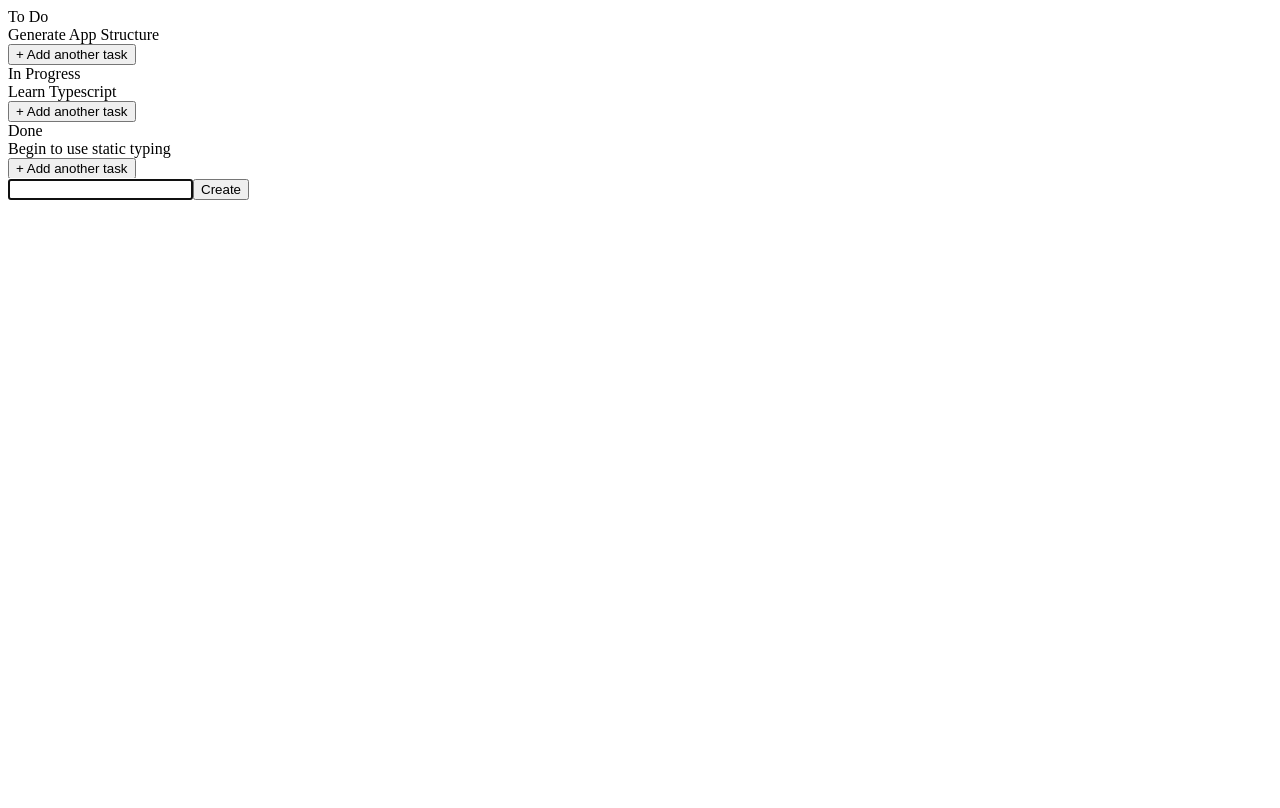
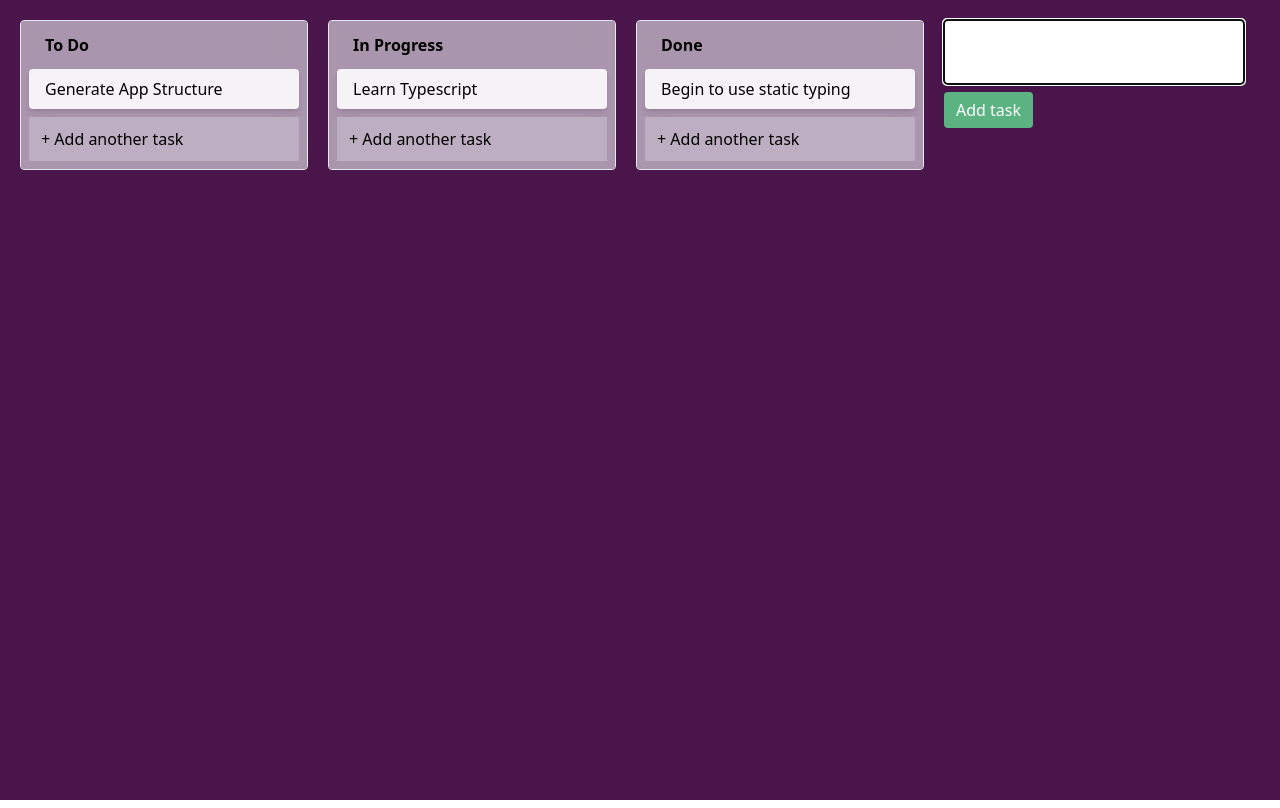
Before and after one commit to Mustycodes/kanban-board, a React (Create React App) app: page / in a window 1280 px wide. Both pictures are taken after a click on the button "+ Add another list". Built offline with nearby package versions, Linux system fonts and the light colour scheme.

Commit message:
style:style the entire app using tailwind

```diff
--- a/package.json
+++ b/package.json
@@ -39,5 +39,10 @@
       "last 1 firefox version",
       "last 1 safari version"
     ]
+  },
+  "devDependencies": {
+    "autoprefixer": "^10.4.2",
+    "postcss": "^8.4.7",
+    "tailwindcss": "^3.0.23"
   }
 }
--- /dev/null
+++ b/postcss.config.js
@@ -0,0 +1,6 @@
+module.exports = {
+  plugins: {
+    tailwindcss: {},
+    autoprefixer: {},
+  },
+}
--- a/src/App.tsx
+++ b/src/App.tsx
@@ -8,7 +8,7 @@ type AddItemButtonProps = {
 
 export function App() {
   return (
-    <div className="App-container">
+    <main id="app-container" className="bg-primary flex items-start gap-5 h-full w-full p-5">
       <Column text="To Do">
         <Card text="Generate App Structure" />
       </Column>
@@ -20,6 +20,6 @@ export function App() {
       </Column>
 
       <AddNewItem toggleButtonText="+ Add another list" onAdd={console.log} />
-    </div>
+    </main>
   );
 }
--- a/src/components/AddNewItem.tsx
+++ b/src/components/AddNewItem.tsx
@@ -22,7 +22,7 @@ export const AddNewItem = (props: AddNewItemProps) => {
     );
   }
   return (
-    <button onClick={() => setShowForm(true)} className="add-item-btn">
+    <button id="add-item-btn" onClick={() => setShowForm(true)} className={`${dark ? 'text-black' : 'text-white'} w-full max-w-[300px] text-left py-2.5 px-3 bg-[#ffffff3d] hover:bg-[#ffffff64] transition-colors duration-75 ease-in`}>
       {toggleButtonText}
     </button>
   );
--- a/src/components/Card.tsx
+++ b/src/components/Card.tsx
@@ -2,5 +2,5 @@ type CardProps = {
   text: string;
 };
 export const Card = ({ text }: CardProps) => {
-  return <div className="card-container">{text}</div>;
+  return <div id="card-container" className="py-2 px-4 mb-2 cursor-pointer bg-[#f5f3f6] max-w-[300px] rounded shadow-md">{text}</div>;
 };
--- a/src/components/Column.tsx
+++ b/src/components/Column.tsx
@@ -6,10 +6,14 @@ type ColumnProps = {
 
 export const Column: React.FC<ColumnProps> = ({ text, children }) => {
   return (
-    <div className="column-container">
-      <div className="column-title">{text}</div>
+    <div id="column-container" className="w-72 bg-[#ebecf0] bg-opacity-60 bg-clip-padding backdrop-filter backdrop-blur-lg border border-gray-200 min-h-[40px] p-2 rounded grow-0">
+      <div id="column-title" className="font-bold pt-1 px-4 pb-3">{text}</div>
       {children}
-      <AddNewItem toggleButtonText="+ Add another task" onAdd={(text) => console.log(`${text}`)} />
+      <AddNewItem
+        toggleButtonText="+ Add another task"
+        onAdd={(text) => console.log(`${text}`)}
+        dark
+      />
     </div>
   );
 };
--- a/src/components/NewItemForm.tsx
+++ b/src/components/NewItemForm.tsx
@@ -9,23 +9,23 @@ export const NewItemForm = ({ onAdd }: NewItemFormProps) => {
   const [text, setText] = useState("");
   const inputRef = useFocus();
 
-  const handleAddText = (event: React.KeyboardEvent<HTMLInputElement>) => {
+  const handleAddText = (event: React.KeyboardEvent<HTMLTextAreaElement>) => {
     if (event.key === "Enter") {
       onAdd(text);
     }
   };
 
   return (
-    <div className="new-item-form-container">
-      <input
-        type="text"
+    <div id="new-item-form-container" className="max-w-[300px] flex flex-col gap-2 w-full items-start">
+      <textarea
+      id="new-item-input"
         ref={inputRef}
         value={text}
         onChange={(e) => setText(e.target.value)}
         onKeyPress={handleAddText}
-        className="new-item-input"
-      />
-      <button onClick={() => onAdd(text)}>Create</button>
+        className="rounded border-none shadow-md px-4 py-2 w-full resize-none"
+      ></textarea>
+      <button id="new-item-button" className="bg-secondary rounded border-none shadow-none text-white px-3 py-1.5 text-center" onClick={() => onAdd(text)}>Add task</button>
     </div>
   );
 };
--- a/src/index.css
+++ b/src/index.css
@@ -1,3 +1,7 @@
+@tailwind base;
+@tailwind components;
+@tailwind utilities;
+
 html {
   box-sizing: border-box;
 }
--- a/src/utils/hooks/useFocus.ts
+++ b/src/utils/hooks/useFocus.ts
@@ -1,7 +1,7 @@
 import { useRef, useEffect } from "react";
 
 export const useFocus = () => {
-  const ref = useRef<HTMLInputElement>(null);
+  const ref = useRef<HTMLTextAreaElement>(null);
 
   useEffect(() => {
     ref.current?.focus();
--- /dev/null
+++ b/tailwind.config.js
@@ -0,0 +1,12 @@
+module.exports = {
+  content: ["./src/**/*.{js,jsx,ts,tsx}"],
+  theme: {
+    extend: {
+      colors: {
+        primary: "#4A154b",
+        secondary: "#5bb381",
+      },
+    },
+  },
+  plugins: [],
+};
```
Also changed, not shown: src/reportWebVitals.ts (deleted, +0 -15 lines), 1 other file (tests, documents, lock files or other folders).
